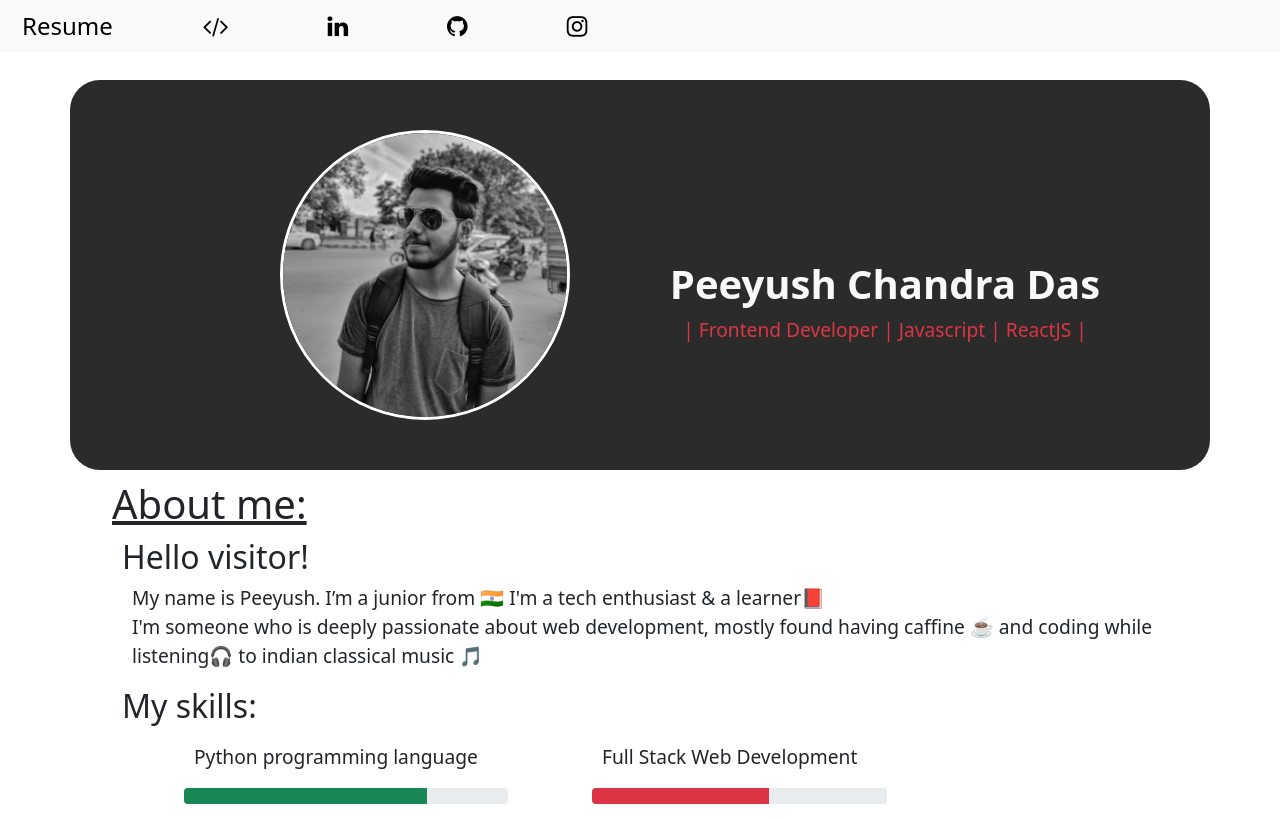
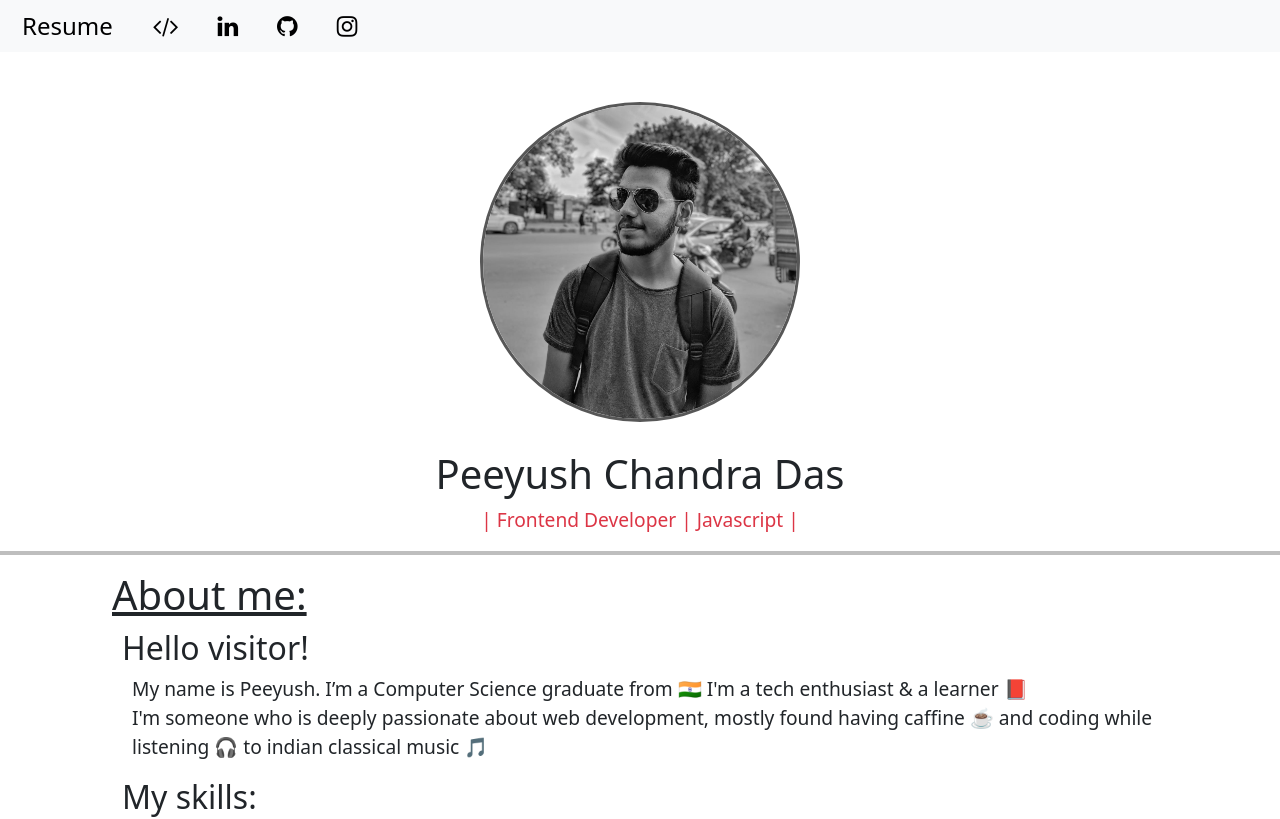
Before and after one commit to PeeyusH27/peeyush_portfolio, a plain HTML site: page index.html in a window 1280 px wide. Shown: the top 819 px of the page. Drawn offline with nearby package versions, Linux system fonts and the light colour scheme.

Commit message:
changes is css

```diff
--- a/index.html
+++ b/index.html
@@ -32,20 +32,23 @@
       <div class="container intro-body">
       <div class="intro">
         <img src="./images/e2781c4c-cf35-4002-9e1f-ad3774db370a.jpg" class="photo">
-        <h1 class="name text-light">
+      </div>
+      </div>
+      <div class="container intro-text">
+        <h1>
             Peeyush Chandra Das <br>
         </h1>
-        <p class="text-danger intro-text">  | Frontend Developer | Javascript | ReactJS | </p>
-      </div>
-      </div>
 
+        <p class="text-danger "> | Frontend Developer | Javascript | </p>
+    </div>
+      <hr>
 
       <div class="container about-me">
       <div class="about-me">
         <h1 class="about">About me: </h1>
         <h2>Hello visitor!</h2>
         <p id="aboutp">
-            My name is Peeyush. I’m a junior from 🇮🇳 I'm a tech enthusiast & a learner📕 <br> I'm someone who is deeply passionate about web development, mostly found having caffine ☕ and coding while listening🎧 to indian classical music 🎵</p>
+            My name is Peeyush. I’m a Computer Science graduate from 🇮🇳 I'm a tech enthusiast & a learner 📕 <br> I'm someone who is deeply passionate about web development, mostly found having caffine ☕ and coding while listening 🎧 to indian classical music 🎵</p>
         <h2>My skills:</h2>
         <ul>
             <li>
@@ -163,10 +166,11 @@
             <li><img src="./images/sql.jfif" alt="AWS"></li>
         </ul>
       </div>
+    <div class="container">
     <div class="footer">
-        <p>Contact: Peeyushdas27@gmail.com <br>Ph: 7838627253</p>
+        <p><br> Contact: Peeyushdas27@gmail.com <br>Ph: 7838627253</p>
     </div>
-
+    </div>
 
 </body>
 </html>
--- a/port.css
+++ b/port.css
@@ -10,15 +10,16 @@ body{
     text-align: center;
 }
 .intro-body{
-    background-color: rgb(43, 43, 43);
     border-radius: 30px;
-    padding: 0;
+    padding: 2px;
     margin-top: 80px;
     text-align: center;
+    width: fit-content;
 }
 
 .intro-text{
     text-align: center;
+    margin-top: 0;
 }
 
 .fa{
@@ -26,11 +27,11 @@ body{
     margin: 4px 19px;
     font-size: x-large;
     color: black;
-    margin-left: 80px;
+    margin-left: 20px;
 }
 
 .fa-code{
-    margin-left: 90px;
+    margin-left: 40px;
 }
 
 .resume{
@@ -46,13 +47,12 @@ body{
 
 .photo{
     display: block;
-    float: left;
     border-radius: 50%;
-    height: 290px;
-    width: 290px;
-    margin: 50px 100px;
+    height: 320px;
+    width: 320px;
+    margin: 20px;
     border-style: solid;
-    border-color: rgb(255, 255, 255);
+    border-color: rgba(0, 0, 0, 0.658);
 }
 
 .photo:hover{
@@ -64,8 +64,8 @@ body{
 }
 .name{
     font-weight: 600;
+    font-size: xx-large;
     text-align: center;
-    display: inline-block;
     margin-top: 180px;
 }
 
@@ -75,9 +75,6 @@ p{
 
 hr{
     border: 2px solid black;
-    margin-left: 40px;
-    margin-right: 40px;
-    margin-top: 30px;
 }
 
 .about{
@@ -172,20 +169,19 @@ h2{
 }
 
 .footer {
-    padding: 2px;
-    left: 0;
-    bottom: 0;
+    height: 100px;
     width: 100%;
-    height: 100px;
     margin-top: 70px;
     background-color: rgb(73, 72, 72);
-    border-top: 2px solid;
     border-top-left-radius: 40px;
     border-top-right-radius: 40px;
+    margin-left: auto;
+    margin-right: auto;
   }
 
-  .footer p{
-      margin-top: 40px;
-      text-align: center;
-      color: aliceblue;
-  }
+.footer p{
+    margin-top: 40px;
+    text-align: center;
+    color: aliceblue;
+    margin-bottom: 0;
+}
```
